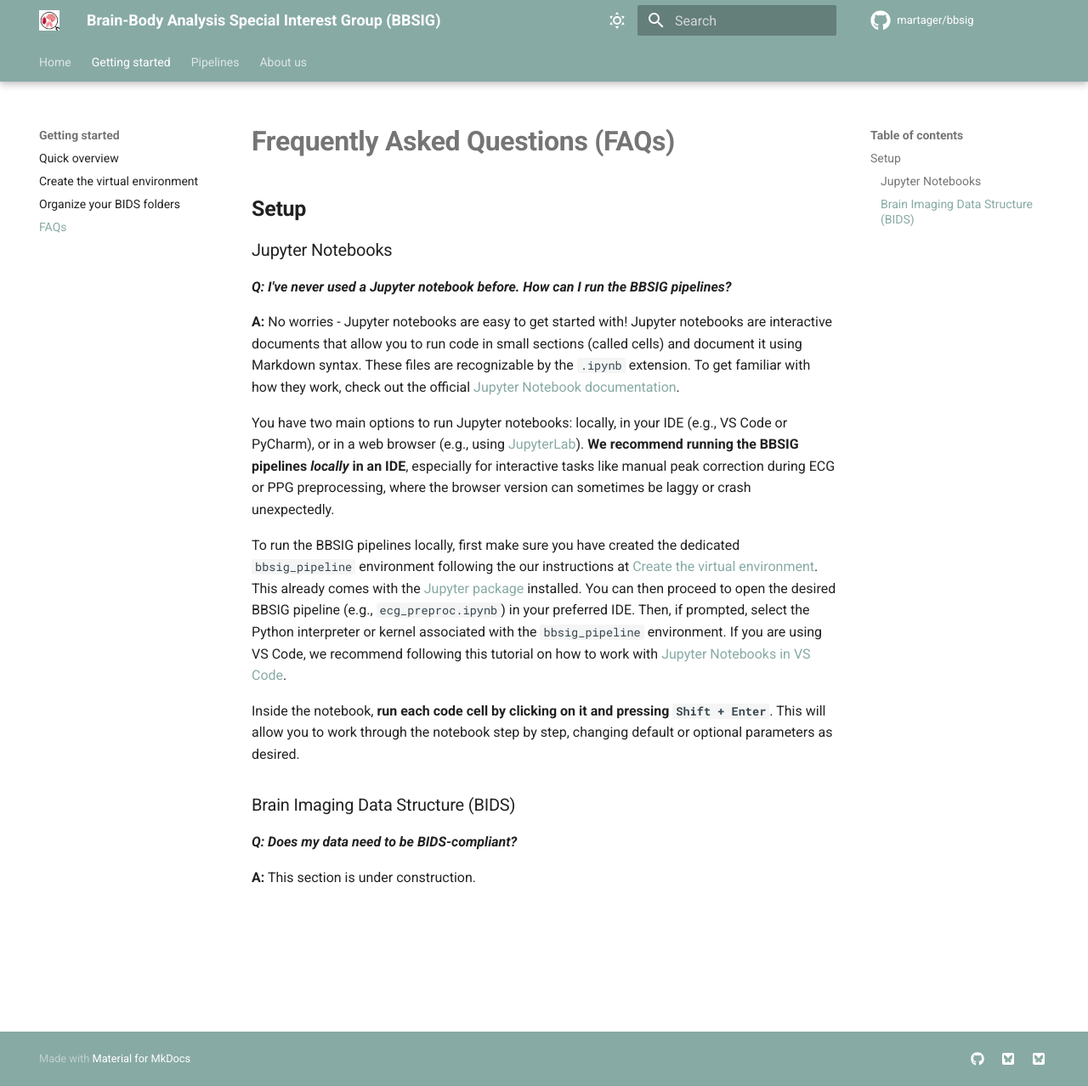
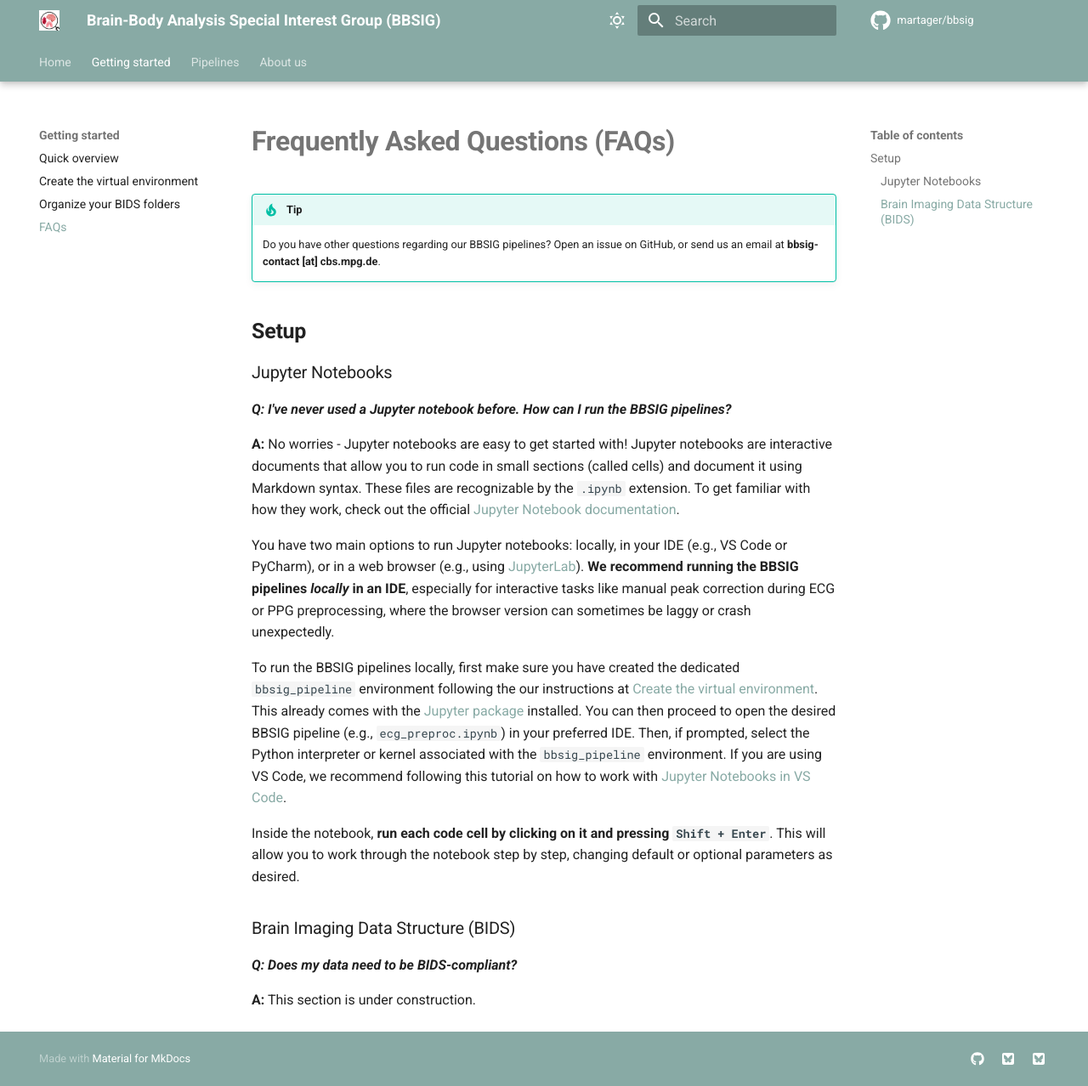
Before and after one commit to ZahraRezazadeh/bbsig, an MkDocs documentation site: the page built from docs/faqs.md, in a window 1280 px wide and 1278 px high. Shown: the whole window at 85% size. Built offline with MkDocs 1.6.1 and Material for MkDocs 9.7.7, drawn with Linux system fonts in a browser that asks for light colours; comment, search, counter and statistics services are not loaded.

Commit message:
Update functional email account

```diff
--- a/docs/faqs.md
+++ b/docs/faqs.md
@@ -1,4 +1,9 @@
 # **Frequently Asked Questions (FAQs)**
+
+!!! tip
+
+    Do you have other questions regarding our BBSIG pipelines? Open an issue on GitHub, or send us an email at **bbsig-contact [at] cbs.mpg.de**.
+
 
 ## **Setup**
 
```
Also changed, not shown: docs/contributors.md (+1 -1 lines).
